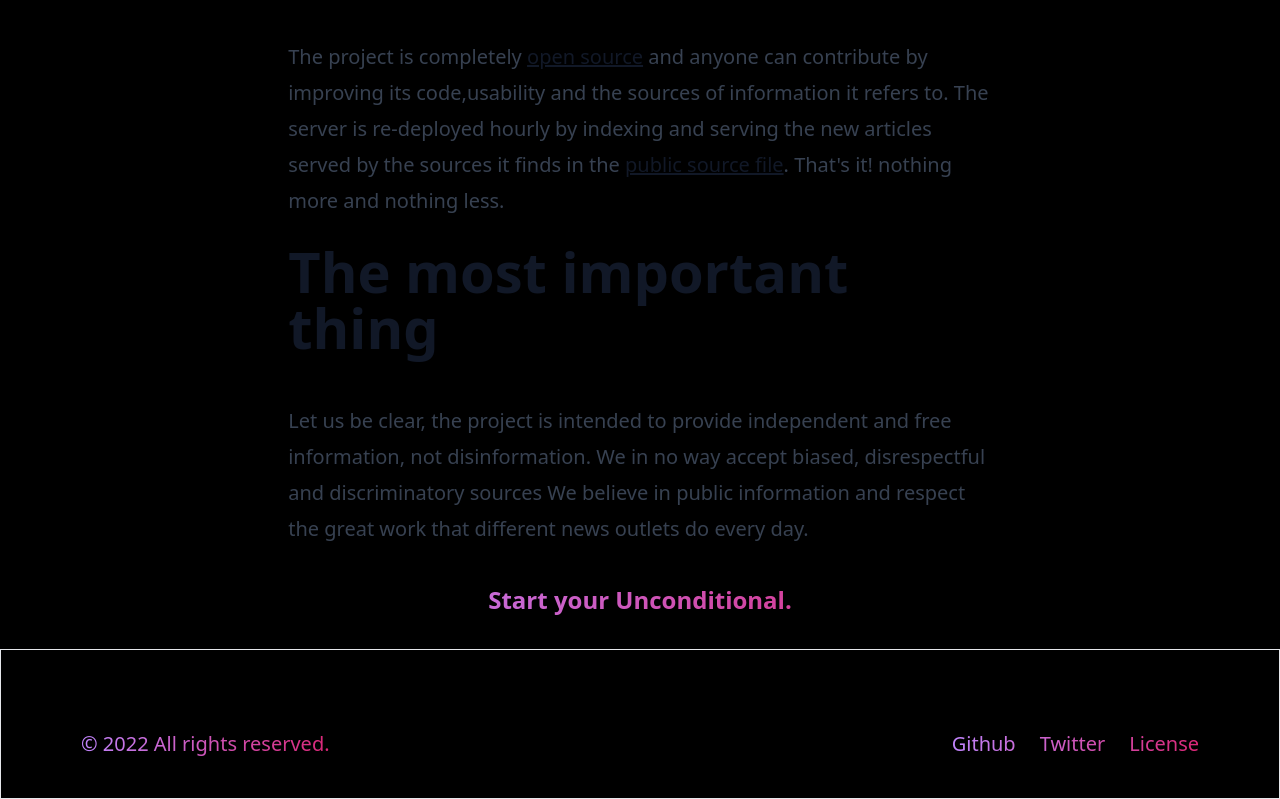
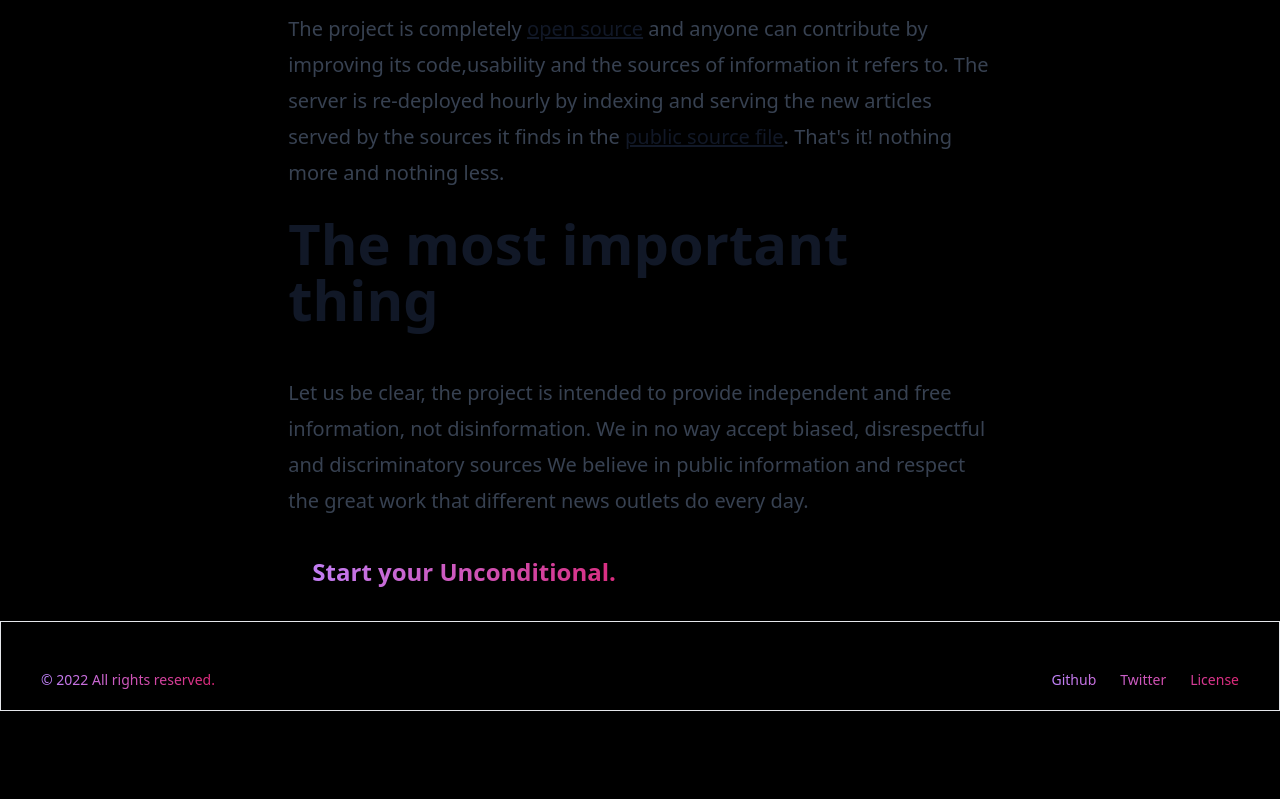
Before and after one commit to unconditionalday/unconditional.day, a Next.js app: page /about in a window 1280 px wide. Shown: the part 1125-1924 px from the top of the page. After the commit the page ends 1836 px from the top, so only its background shows below. Built offline with nearby package versions, Linux system fonts and the light colour scheme.

Commit message:
chore: improve ux

```diff
--- a/components/Footer.tsx
+++ b/components/Footer.tsx
@@ -1,19 +1,19 @@
 export const Footer = () => {
   return (
-    <footer className="footer flex flex-col md:flex-row justify-between p-2 md:p-10 text-black border">
-      <div className="subfooter-left flex flex-col md:flex-col md:gap-2 px-2 md:px-10">
-        <h1 className="title text-xl md:text-2xl font-black rounded-lg">
+    <footer className="footer flex flex-col md:flex-row justify-between p-2 md:p-5 text-black border">
+      <div className="subfooter-left flex flex-col md:flex-col px-2 md:px-5">
+        <h1 className="title text-md md:text-xl font-black rounded-lg">
           Unconditional.
         </h1>
-        <p className="text-transparent text-md md:text-xl bg-clip-text bg-gradient-to-r from-purple-400 to-pink-600 ">
+        <p className="text-transparent text-sm md:text-md bg-clip-text bg-gradient-to-r from-purple-400 to-pink-600 ">
           © 2022 All rights reserved.
         </p>
       </div>
-      <div className="subfooter-right flex flex-col md:flex-col md:gap-2 px-2 md:px-10">
-        <p className="title text-xl md:text-2xl font-black rounded-lg">
+      <div className="subfooter-right flex flex-col md:flex-col px-2 md:px-5">
+        <p className="title text-md md:text-xl font-black rounded-lg">
           Lorem,Ipsum,Sum{" "}
         </p>
-        <ul className="text-md md:text-xl flex gap-6 text-transparent bg-clip-text bg-gradient-to-r from-purple-400 to-pink-600 ">
+        <ul className="text-sm md:text-md flex gap-2 md:gap-6 text-transparent bg-clip-text bg-gradient-to-r from-purple-400 to-pink-600 ">
           <li>Github</li>
           <li>Twitter</li>
           <li>License</li>
--- a/components/Header.tsx
+++ b/components/Header.tsx
@@ -2,9 +2,11 @@ import Link from "next/link";
 
 export const Header = () => {
   return (
-    <header className="header p-5 border-purple-50">
+    <header className="header p-5">
       <Link href="/">
-        <a className="title text-xl font-black text-black">Unconditional.</a>
+        <a className="title text-2xl md:fixed font-black text-black">
+          Unconditional.
+        </a>
       </Link>
     </header>
   );
--- a/pages/about.tsx
+++ b/pages/about.tsx
@@ -48,7 +48,7 @@ const About: NextPage = () => {
         </p>
 
         <Link href="/" legacyBehavior>
-          <a className="font-bold text-xl md:text-2xl text-center text-transparent bg-clip-text bg-gradient-to-r from-purple-400 to-pink-600 border border-black rounded-lg p-3 block mx-2">
+          <a className="font-bold md:w-1/2 text-xl md:text-2xl text-center text-transparent bg-clip-text bg-gradient-to-r from-purple-400 to-pink-600 border border-black rounded-lg p-3 block">
             Start your Unconditional.
           </a>
         </Link>
```
